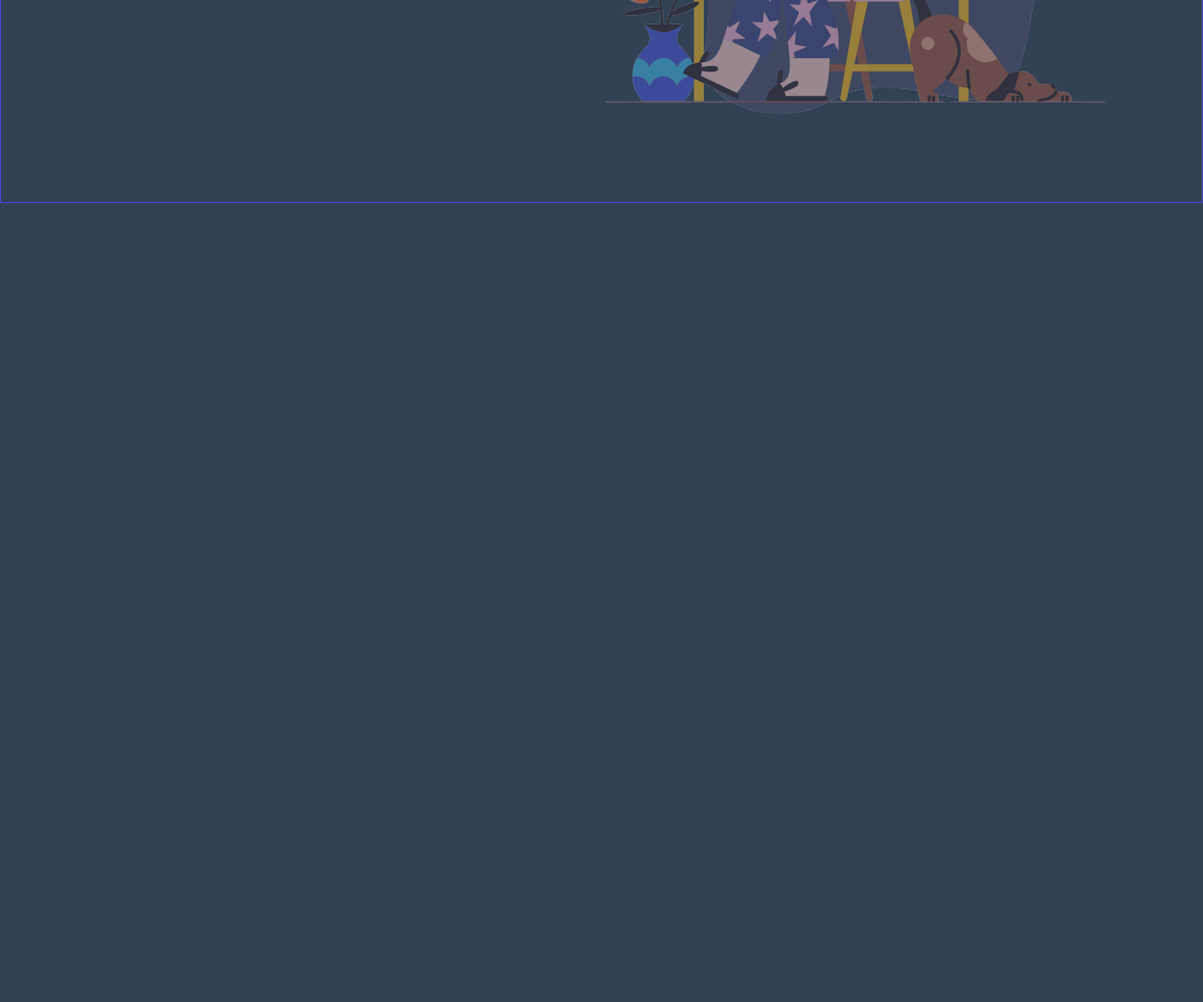
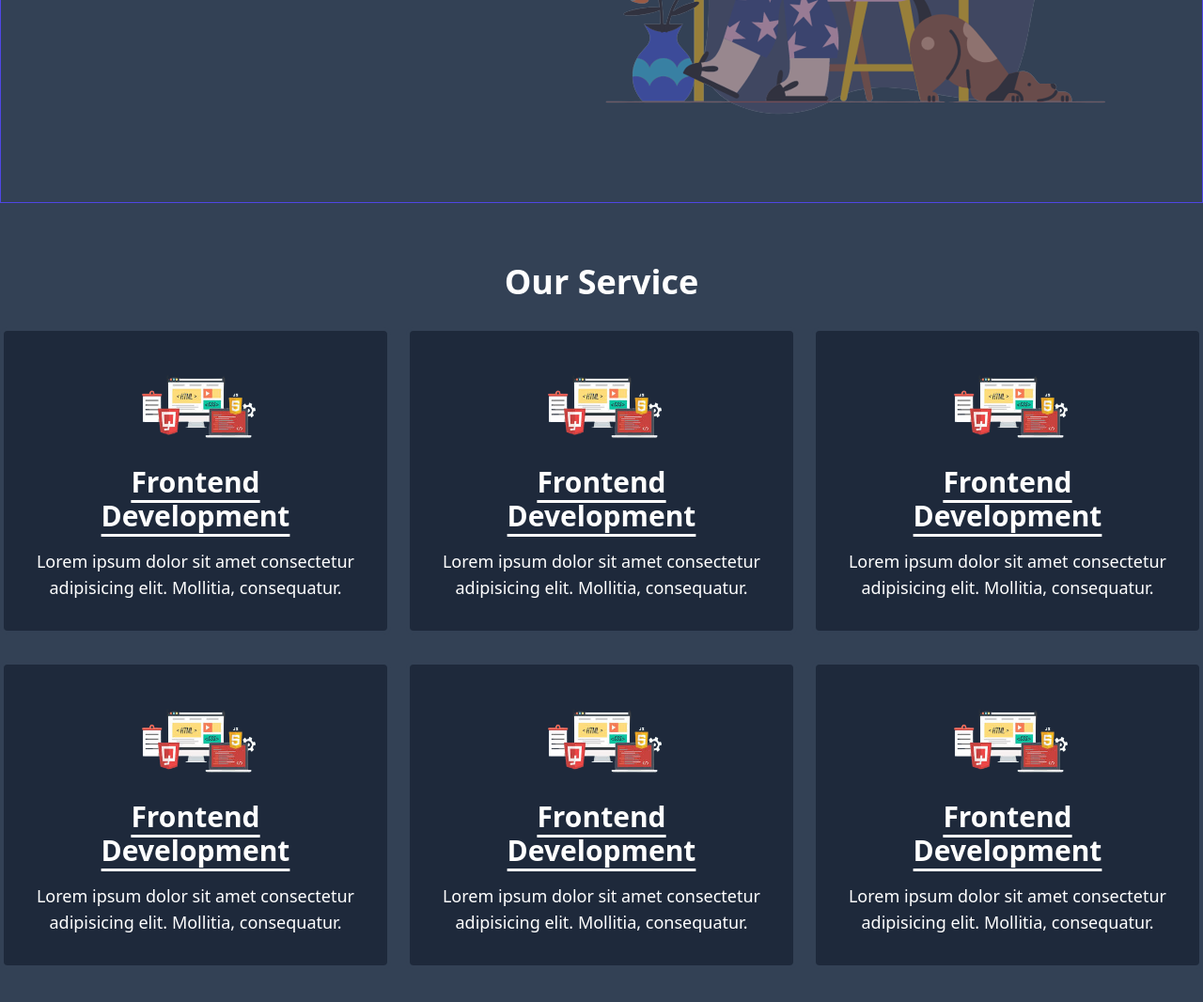
Before and after one commit to mhrhabib-dev/first-tailwind-website, a website built with Vite: page index.html in a window 1280 px wide. Shown: the part 500-1566 px from the top of the page at 94% size. Before the commit the page ends 800 px from the top, so only its background shows below. Built offline with nearby package versions, Linux system fonts and the light colour scheme.

Commit message:
section add

```diff
--- a/index.html
+++ b/index.html
@@ -24,7 +24,7 @@
         </div>
     </nav>
     <header>
-        <div class="container h-[80vh] border-0 sm:border border-indigo-600 border-t-0 mx-auto text-white text-center sm:flex justify-around items-center py-8 px-12">
+        <div class="container h-[50vh] sm:h-[80vh] border-0 sm:border border-indigo-600 border-t-0 mx-auto text-white text-center sm:flex justify-around items-center py-8 px-12">
             <div class="mt-8 sm:mt-0">
                 <h1 class="text-2xl sm:text-5xl mb-6 sm:mb-12 font-semibold sm:font-bold">Smart Bangladesh <br> coder panel</h1>
                 <a class="py-2 px-6 bg-indigo-600 hover:bg-indigo-800 transition-all rounded-full font-medium sm:font-semibold smshadow-lg shadow-slate-900" href="#">Learn with us <svg class="w-7 inline-block" xmlns="http://www.w3.org/2000/svg" fill="none" viewBox="0 0 24 24" stroke-width="1.5" stroke="currentColor" class="size-6">
@@ -37,5 +37,42 @@
             </div>
         </div>
     </header>
+    <main class="container mx-auto">
+        <section class="py-16">
+            <h2 class="text-white text-center font-semibold text-2xl sm:text-4xl mb-4">Our Service</h2>
+            <div class="grid sm:grid-cols-2 md:grid-cols-3 gap-1 sm:gap-4">
+                <div class="text-center text-white mt-3 p-8 bg-slate-800 rounded-lg cursor-pointer border-4 border-slate-700 hover:border-indigo-600 transition-all">
+                    <img class="w-1/2 mx-auto" src="images/frontEnd.png" alt="">
+                    <h3 class="text-2xl sm:text-3xl font-semibold sm:font-bold mt-4 underline underline-offset-8">Frontend Development</h3>
+                    <p class="text-lg mt-4">Lorem ipsum dolor sit amet consectetur adipisicing elit. Mollitia, consequatur.</p>
+                </div>
+                <div class="text-center text-white mt-3 p-8 bg-slate-800 rounded-lg cursor-pointer border-4 border-slate-700 hover:border-indigo-600 transition-all">
+                    <img class="w-1/2 mx-auto" src="images/frontEnd.png" alt="">
+                    <h3 class="text-2xl sm:text-3xl font-semibold sm:font-bold mt-4 underline underline-offset-8">Frontend Development</h3>
+                    <p class="text-lg mt-4">Lorem ipsum dolor sit amet consectetur adipisicing elit. Mollitia, consequatur.</p>
+                </div>
+                <div class="text-center text-white mt-3 p-8 bg-slate-800 rounded-lg cursor-pointer border-4 border-slate-700 hover:border-indigo-600 transition-all">
+                    <img class="w-1/2 mx-auto" src="images/frontEnd.png" alt="">
+                    <h3 class="text-2xl sm:text-3xl font-semibold sm:font-bold mt-4 underline underline-offset-8">Frontend Development</h3>
+                    <p class="text-lg mt-4">Lorem ipsum dolor sit amet consectetur adipisicing elit. Mollitia, consequatur.</p>
+                </div>
+                <div class="text-center text-white mt-3 p-8 bg-slate-800 rounded-lg cursor-pointer border-4 border-slate-700 hover:border-indigo-600 transition-all">
+                    <img class="w-1/2 mx-auto" src="images/frontEnd.png" alt="">
+                    <h3 class="text-2xl sm:text-3xl font-semibold sm:font-bold mt-4 underline underline-offset-8">Frontend Development</h3>
+                    <p class="text-lg mt-4">Lorem ipsum dolor sit amet consectetur adipisicing elit. Mollitia, consequatur.</p>
+                </div>
+                <div class="text-center text-white mt-3 p-8 bg-slate-800 rounded-lg cursor-pointer border-4 border-slate-700 hover:border-indigo-600 transition-all">
+                    <img class="w-1/2 mx-auto" src="images/frontEnd.png" alt="">
+                    <h3 class="text-2xl sm:text-3xl font-semibold sm:font-bold mt-4 underline underline-offset-8">Frontend Development</h3>
+                    <p class="text-lg mt-4">Lorem ipsum dolor sit amet consectetur adipisicing elit. Mollitia, consequatur.</p>
+                </div>
+                <div class="text-center text-white mt-3 p-8 bg-slate-800 rounded-lg cursor-pointer border-4 border-slate-700 hover:border-indigo-600 transition-all">
+                    <img class="w-1/2 mx-auto" src="images/frontEnd.png" alt="">
+                    <h3 class="text-2xl sm:text-3xl font-semibold sm:font-bold mt-4 underline underline-offset-8">Frontend Development</h3>
+                    <p class="text-lg mt-4">Lorem ipsum dolor sit amet consectetur adipisicing elit. Mollitia, consequatur.</p>
+                </div>
+            </div>
+        </section>
+    </main>
 </body>
 </html>
```
